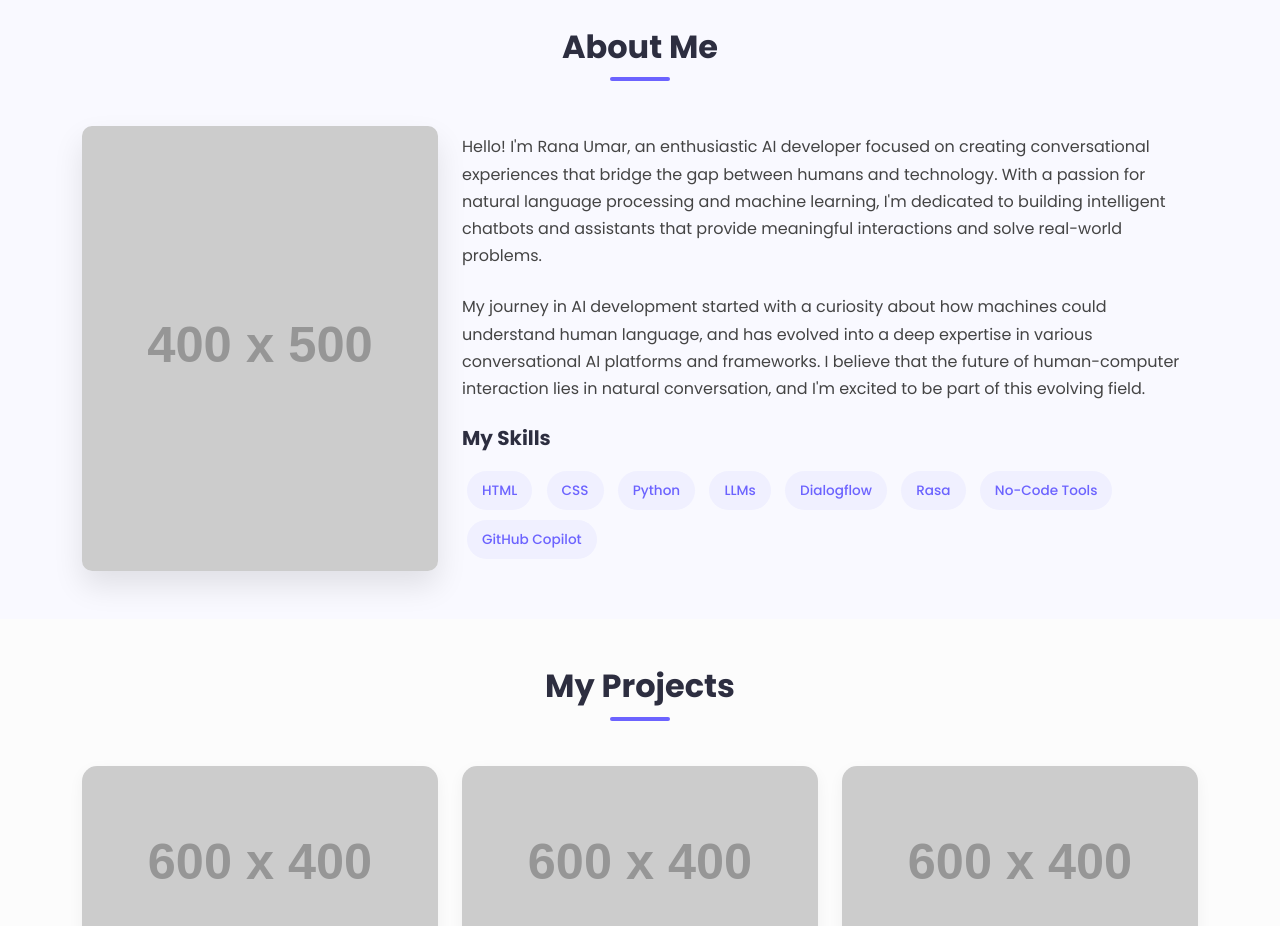
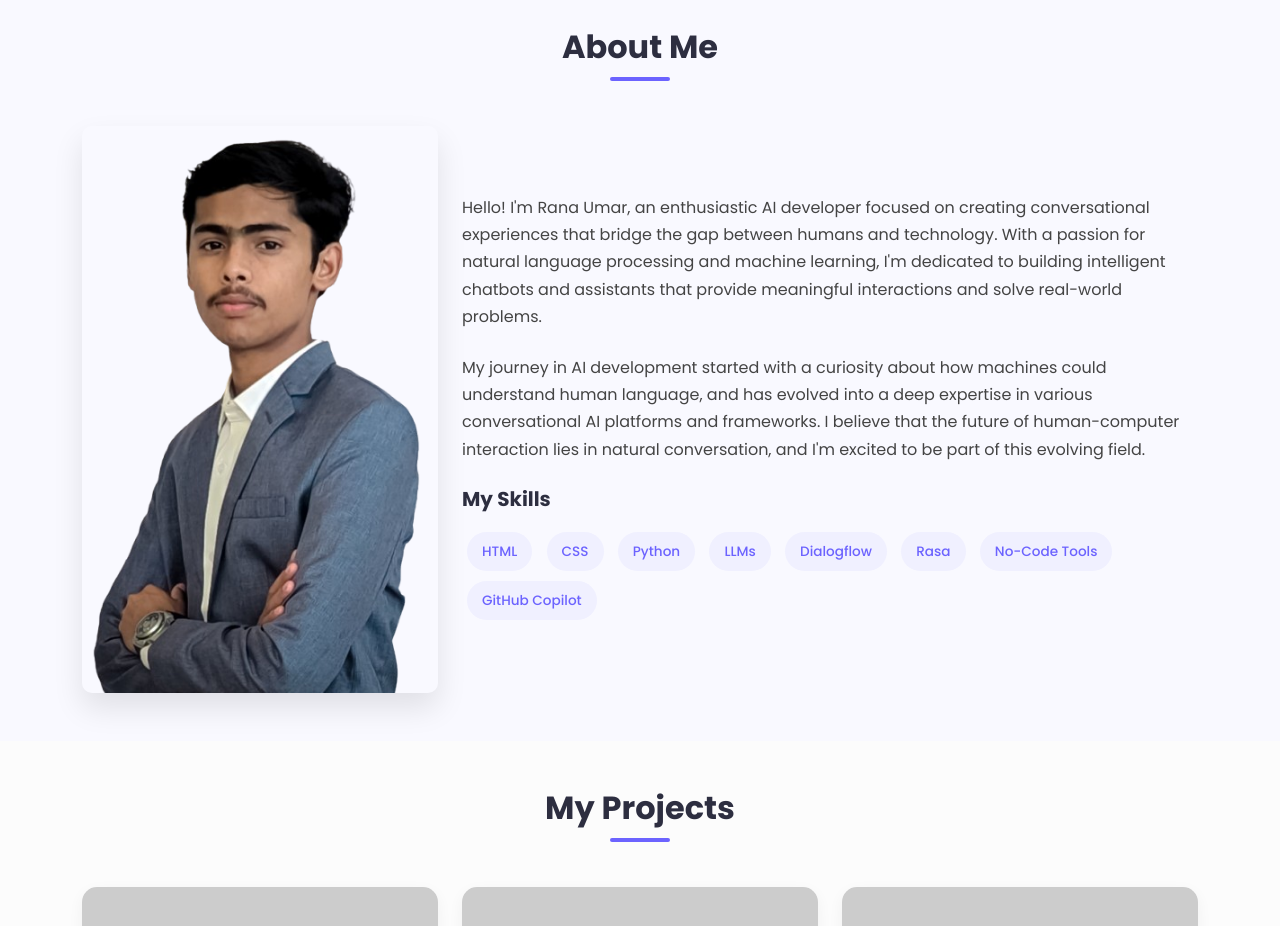
Before and after one commit to Umar4880/Umar4880.github.io, a plain HTML site: page index.html in a window 1280 px wide. Shown: the part 820-1746 px from the top of the page. Drawn offline with nearby package versions, Linux system fonts and the light colour scheme; placeholder pictures from the web are drawn by us.

Commit message:
Make Changes

```diff
--- a/index.html
+++ b/index.html
@@ -68,7 +68,7 @@
       <div class="row align-items-center">
         <div class="col-lg-4 mb-4 mb-lg-0">
           <div class="about-img">
-            <img src="https://via.placeholder.com/400x500" alt="Profile Image" class="img-fluid rounded">
+            <img src="Umar4880.github.io\images\personal_image.png" alt="Profile Image" class="img-fluid rounded">
           </div>
         </div>
         <div class="col-lg-8">
```
Also changed, not shown: images/personal_image.png (added).
